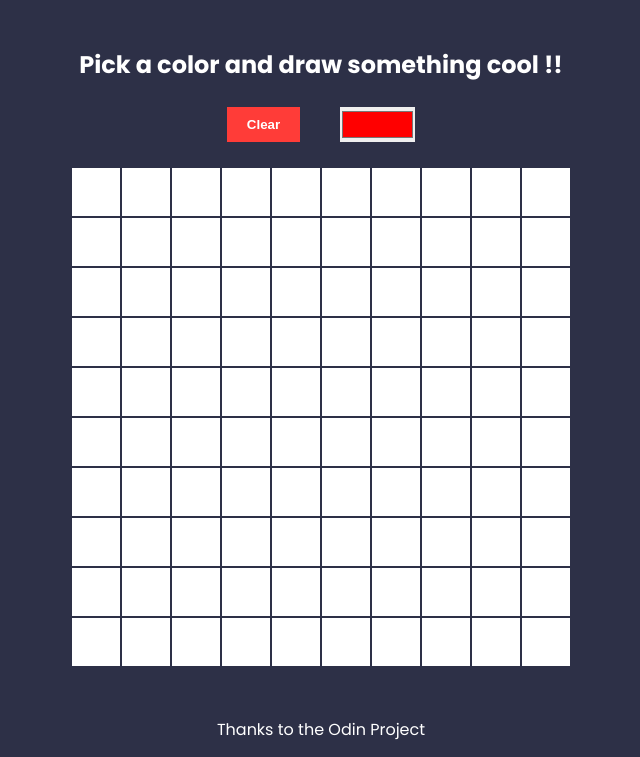
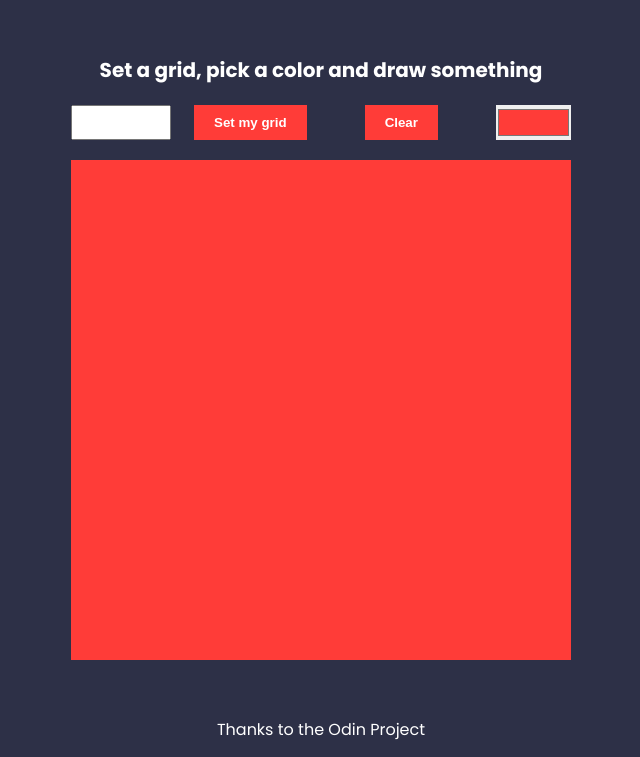
Before and after one commit to MehdiHan/odinproject_etchasketch, a plain HTML site: page index.html in a window 1280 px wide. Shown: the part 51-808 px from the top of the page, without its empty margins (319-959 px from the left). Drawn offline with Linux system fonts and the light colour scheme.

Commit message:
Adding an input to customise grid template

```diff
--- a/css/main.css
+++ b/css/main.css
@@ -22,9 +22,14 @@ main {
 
   min-height: 90vh;
 }
+main h2 {
+  font-size: 1.25rem;
+}
 div.controller {
+  width: 500px;
   display: flex;
-  padding: 25px;
+  justify-content: space-between;
+  margin: 20px 0;
 }
 div.controller button {
   color: white;
@@ -34,13 +39,17 @@ div.controller button {
   margin-right: 40px;
   padding: 10px 20px;
 }
-div.controller input {
+input.square__numbers {
+  width: 100px;
+  margin-right: 5px;
+}
+input.square__picker {
   border: none;
   width: 75px;
   height: 35px;
 }
 div.container {
-  background-color: red;
+  background-color: #ff3c38;
   width: 500px;
   height: 500px;
   display: flex;
@@ -49,7 +58,5 @@ div.container {
 
 div.square {
   border: 1px solid #2d3047;
-  height: 50px;
-  width: 50px;
   background-color: white;
 }
--- a/index.html
+++ b/index.html
@@ -15,10 +15,22 @@
       <h1>Etch a sketch</h1>
     </header>
     <main>
-      <h2>Pick a color and draw something cool !!</h2>
+      <h2>Set a grid, pick a color and draw something</h2>
       <div class="controller">
-        <button id="reset">Clear</button>
-        <input type="color" id="colorPicker" value="#FF0000" />
+        <input
+          type="number"
+          id="squareNumbers"
+          placheholder="0"
+          class="square__numbers"
+        />
+        <button id="squareSetup" class="square__setup">Set my grid</button>
+        <button id="squareColorReset" class="square__reset">Clear</button>
+        <input
+          type="color"
+          class="square__picker"
+          id="squareColorPicker"
+          value="#ff3c38"
+        />
       </div>
       <div id="app" class="container"></div>
     </main>
--- a/js/app.js
+++ b/js/app.js
@@ -1,25 +1,36 @@
-const etchSketch = () => {
-  const container = document.getElementById("app");
-  const resetButton = document.getElementById("reset");
-  const colorPicker = document.getElementById("colorPicker");
+const container = document.getElementById("app");
+const squareNumbers = document.getElementById("squareNumbers");
+const squareSetup = document.getElementById("squareSetup");
+const squareColorReset = document.getElementById("squareColorReset");
+const colorPicker = document.getElementById("squareColorPicker");
 
-  for (let i = 0; i < 100; i++) {
+const createArea = (area) => {
+  for (let i = 0; i < area ** 2; i++) {
     const div = document.createElement("div");
+    const width = 500 / area;
+    const height = 500 / area;
+
+    div.style.width = String(width) + "px";
+    div.style.height = String(height) + "px";
     div.classList.add("square");
+
     container.appendChild(div);
 
     div.addEventListener("mouseenter", function (event) {
-      event.target.style.backgroundColor = colorPicker.value;
+      event.target.style.backgroundColor = squareColorPicker.value;
     });
   }
-
-  resetButton.addEventListener("click", function (event) {
-    event.preventDefault();
-    const squares = document.querySelectorAll(".square");
-    squares.forEach((square) => {
-      square.removeAttribute("style");
-    });
-  });
 };
 
-etchSketch();
+squareSetup.addEventListener("click", function (event) {
+  container.innerHTML = "";
+  let squareSettings = squareNumbers.value;
+  createArea(squareSettings);
+});
+
+squareColorReset.addEventListener("click", function (event) {
+  const squares = document.querySelectorAll(".square");
+  squares.forEach((square) => {
+    square.style.removeProperty("background-color");
+  });
+});
```
